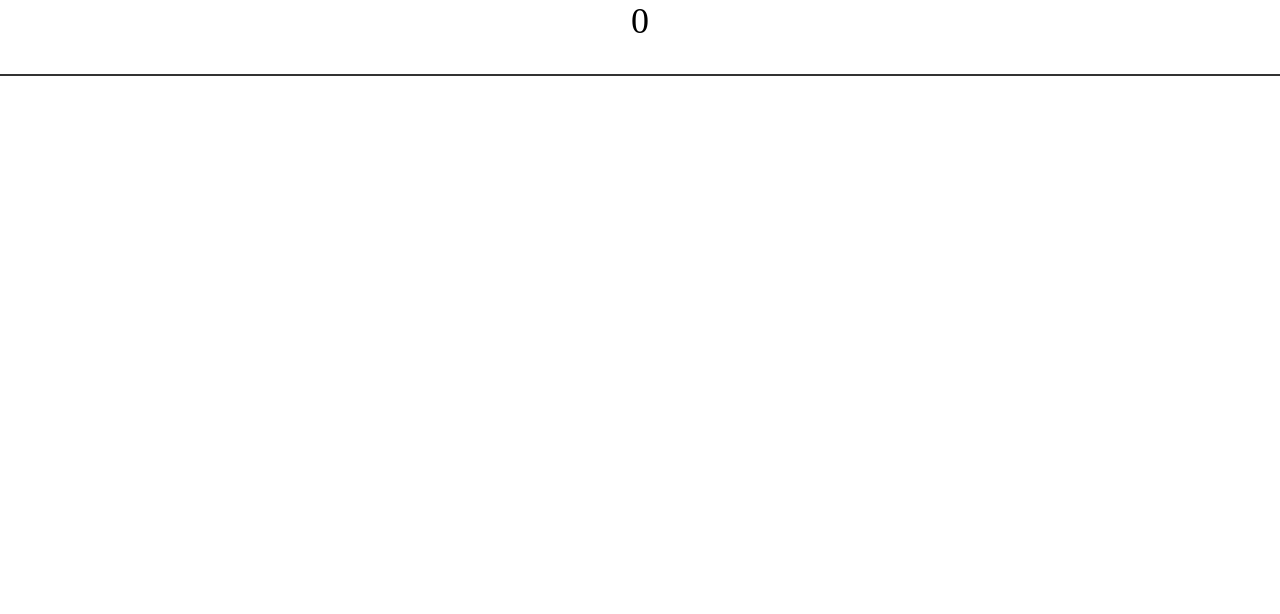
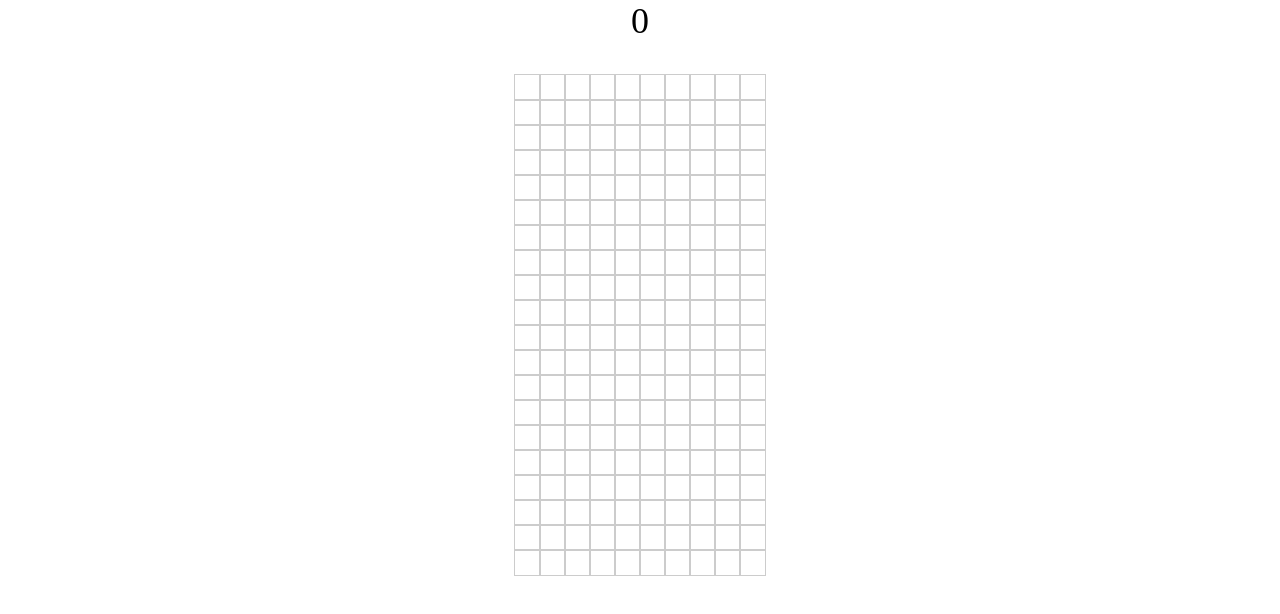
Before and after one commit to iamidlek/ExrTetris, a plain HTML site: page index.html in a window 1280 px wide. Drawn offline with Linux system fonts and the light colour scheme.

Commit message:
격자 그리기

```diff
--- a/css/style.css
+++ b/css/style.css
@@ -20,6 +20,8 @@ body {
 
 .playground > ul {
   border: 1px solid #333;
+  width: 250px;
+  margin: 0 auto;
 }
 .playground > ul li{
   width: 100%;
--- a/js/main.js
+++ b/js/main.js
@@ -0,0 +1,12 @@
+const playground = document.querySelector(".playground > ul")
+
+for(let i=0; i < 20; i++) {
+  const li = document.createElement("li")
+  const ul = document.createElement("ul")
+  for(let j=0; j < 10; j++) {
+    const matrix = document.createElement("li")
+    ul.prepend(matrix)
+  }
+  li.prepend(ul)
+  playground.prepend(li)
+}
```
